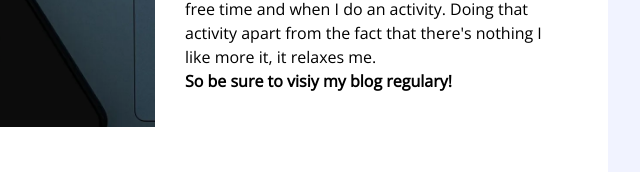
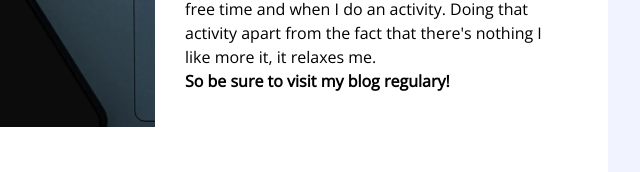
Before and after one commit to florian19380/blog, a plain HTML site: page index.html in a window 1280 px wide. Shown: the part 588-760 px from the top of the page, 602-1242 px from the left. Drawn offline with nearby package versions, Linux system fonts and the light colour scheme.

Commit message:
Update index.html

```diff
--- a/index.html
+++ b/index.html
@@ -110,7 +110,7 @@
                                     I am si crazy about listening to music in my free time and
                                     when I do an activity. Doing that activity apart from the fact
                                     that there's nothing I like more it, it relaxes me. <br>
-                                    <b>So be sure to visiy my blog regulary!</p></b>
+                                    <b>So be sure to visit my blog regulary!</p></b>
 
 
                             </div>
```
